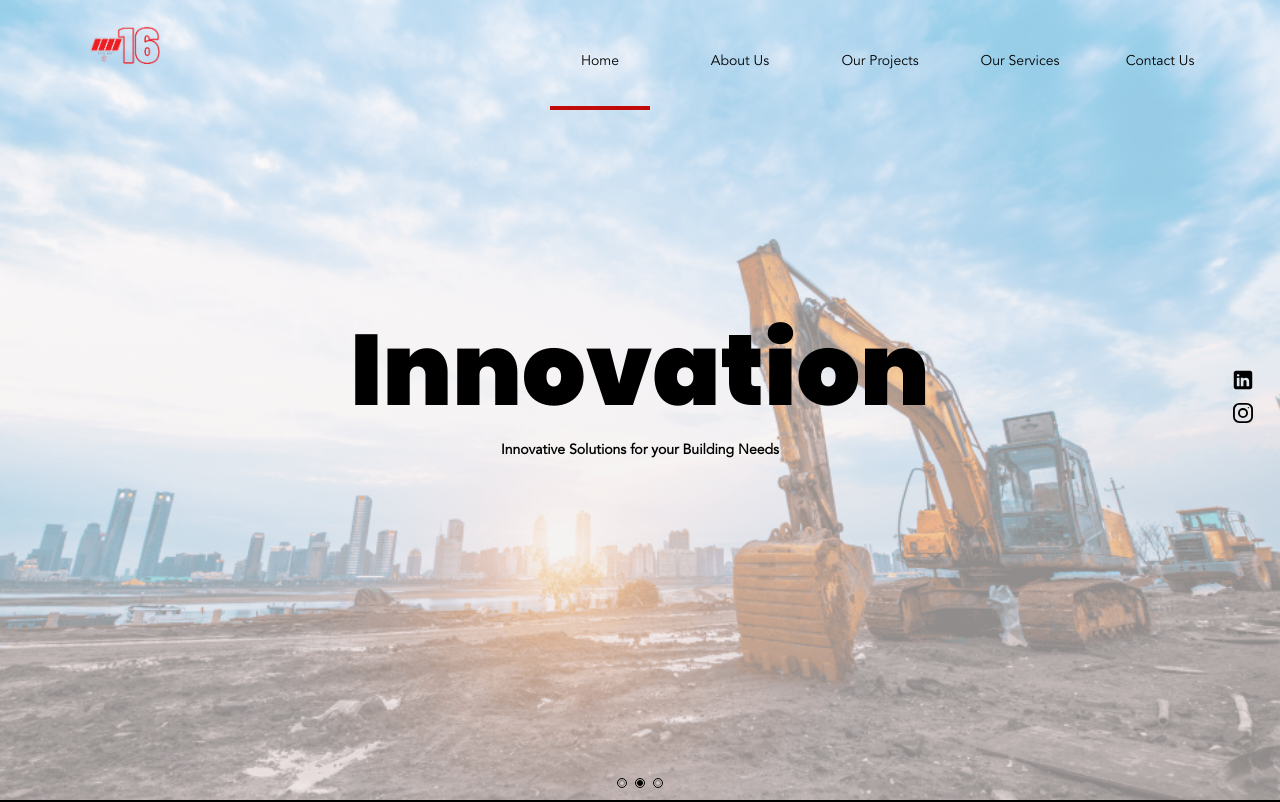
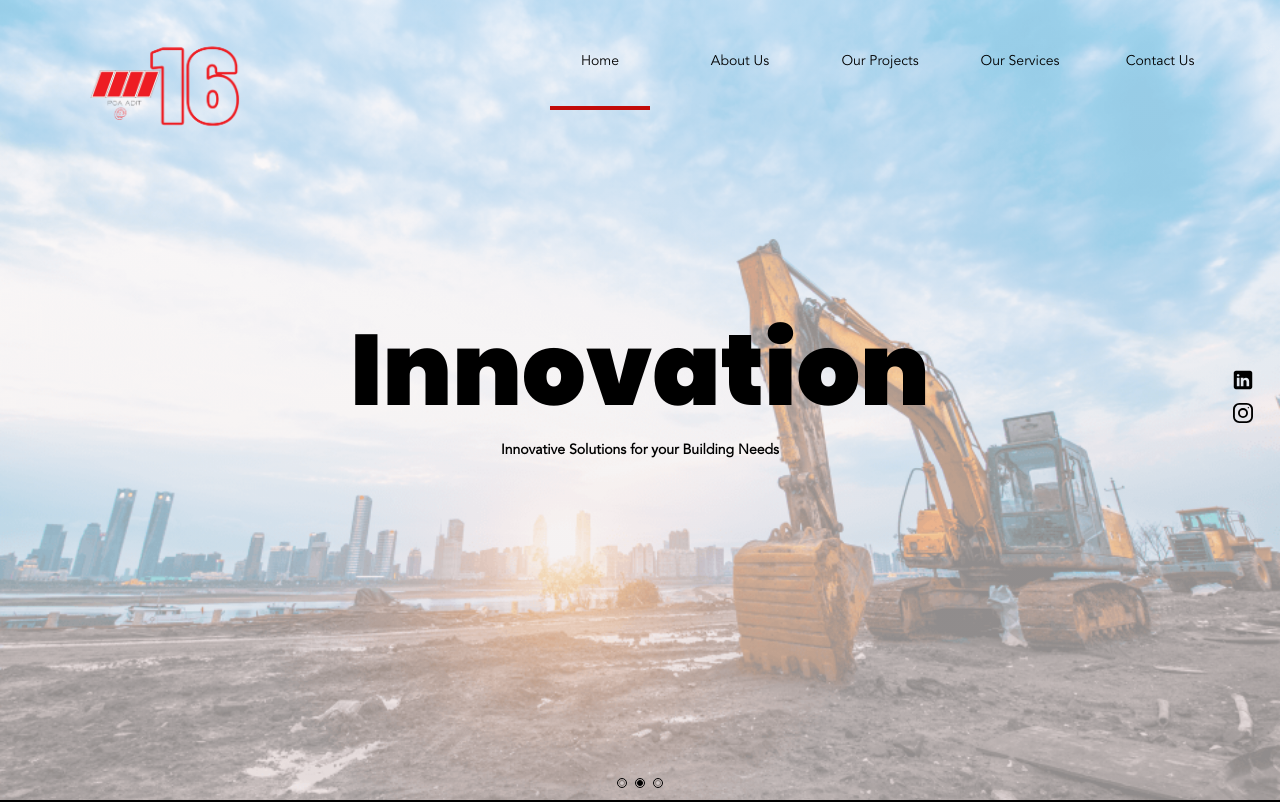
Before and after one commit to Poaadit/poa-adit, a React (Create React App) app: page / in a window 1280 px wide. Shown: the top 802 px of the page. Built offline with nearby package versions, Linux system fonts and the light colour scheme.

Commit message:
Update Nav_land.scss

```diff
--- a/src/Components/Styles/Nav_land.scss
+++ b/src/Components/Styles/Nav_land.scss
@@ -133,7 +133,7 @@ $darkerorange: #c20b09ff;
     display: none;
   }
   #logoimg{
-    height:70px;
+    height:150px;
     margin-top: 0px !important;
   }
 
```
